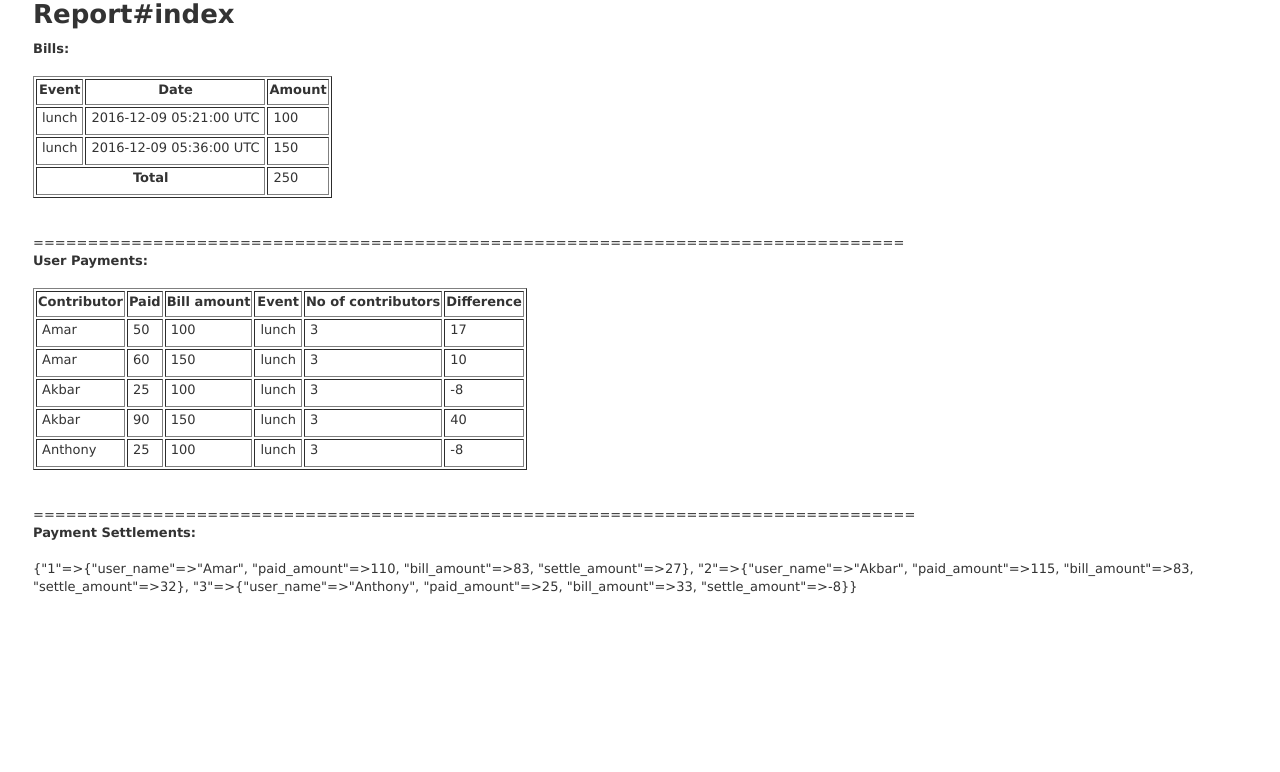
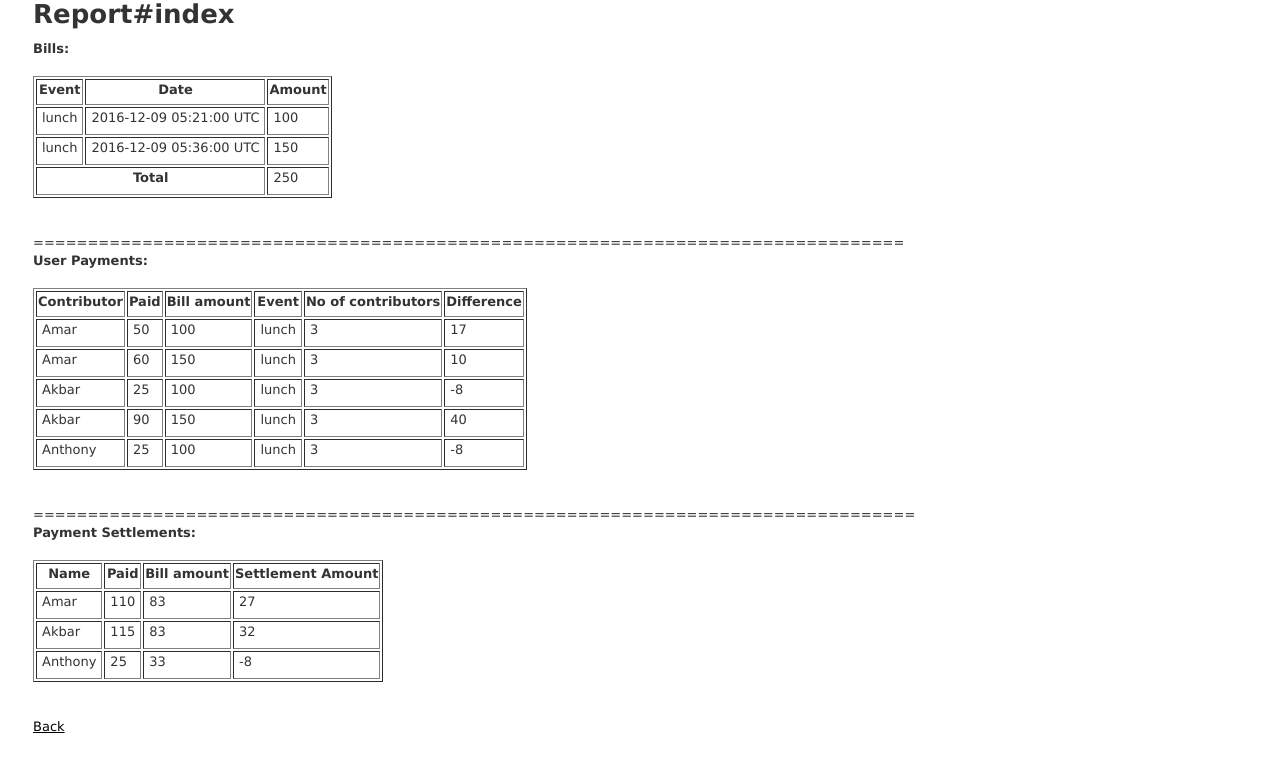
Before and after one commit to abhichvn/wallet, a Rails app: page /report/index in a window 1280 px wide. Shown: the part 28-800 px from the top of the page. Run offline with Rails 7, Linux system fonts and the light colour scheme; data comes from the database, SQL or seed files in the repository; style sheets or scripts are compiled from the project's sources; some libraries are stand-ins or nearby versions.

Commit message:
Settlement listing on report page

```diff
--- a/app/controllers/bills_controller.rb
+++ b/app/controllers/bills_controller.rb
@@ -37,6 +37,10 @@ class BillsController < ApplicationController
               bp = BillPayment.new({bill_id: @bill.id, user_id: contributor_id, amount: bill_params[:contributions][index]})
               bp.save
             end
+            (bill_params[:event_attendes] - bill_params[:bill_contributors]).each do |non_contributor|
+              bp = BillPayment.new({bill_id: @bill.id, user_id: non_contributor, amount: 0})
+              bp.save
+            end
             format.html { redirect_to @bill, notice: 'Bill was successfully created.' }
             format.json { render :show, status: :created, location: @bill }
           else
--- a/app/views/report/index.html.erb
+++ b/app/views/report/index.html.erb
@@ -53,4 +53,25 @@
 
 
 <label>Payment Settlements:</label> <br/>
-<%= settlement_info(@bill_payments).inspect %>
+<table border="1">
+  <thead>
+    <th>Name</th>
+    <th>Paid</th>
+    <th>Bill amount</th>
+    <th>Settlement Amount</th>
+  </thead>
+  <tbody>
+    <% settlement_info(@bill_payments).each do |key, settlement| %>
+      <tr>
+        <td><%= settlement["user_name"] %></td>
+        <td><%= settlement["paid_amount"] %></td>
+        <td><%= settlement["bill_amount"] %></td>
+        <td><%= settlement["settle_amount"] %></td>
+      </tr>
+    <% end %>
+  </tbody>
+</table>
+
+
+<br/><br/>
+<%= link_to 'Back', bills_path %>
```
Also changed, not shown: 1 other file.
